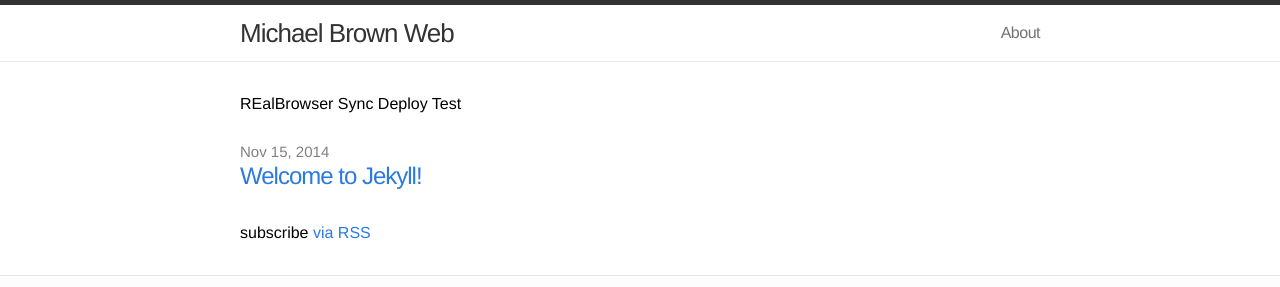
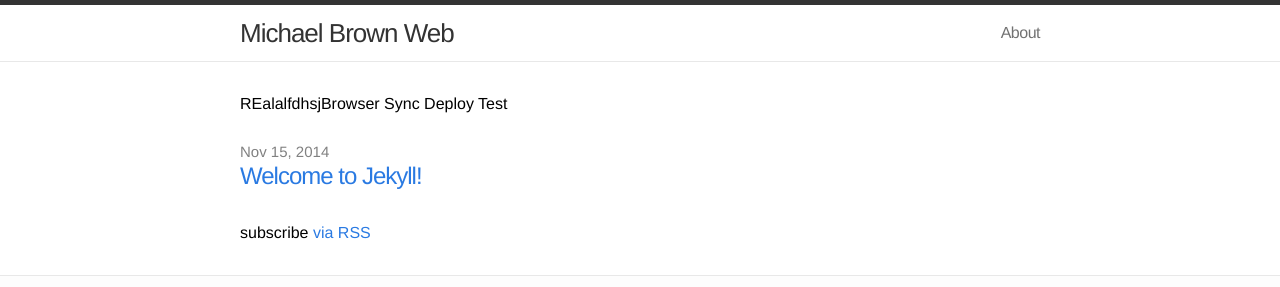
Before and after one commit to mfbrown/mfbrown.github.io, a Jekyll site: the page built from index.html, in a window 1280 px wide. Shown: the top 287 px of the page. Built offline with Jekyll 4.4.1, drawn with Linux system fonts in a browser that asks for light colours.

Commit message:
Test deploy

```diff
--- a/index.html
+++ b/index.html
@@ -4,7 +4,7 @@ layout: default
 
 <div class="home">
 
-  <h1>REalBrowser Sync Deploy Test</h1>
+  <h1>REalalfdhsjBrowser Sync Deploy Test</h1>
 
   <ul class="posts">
     {% for post in site.posts %}
```
